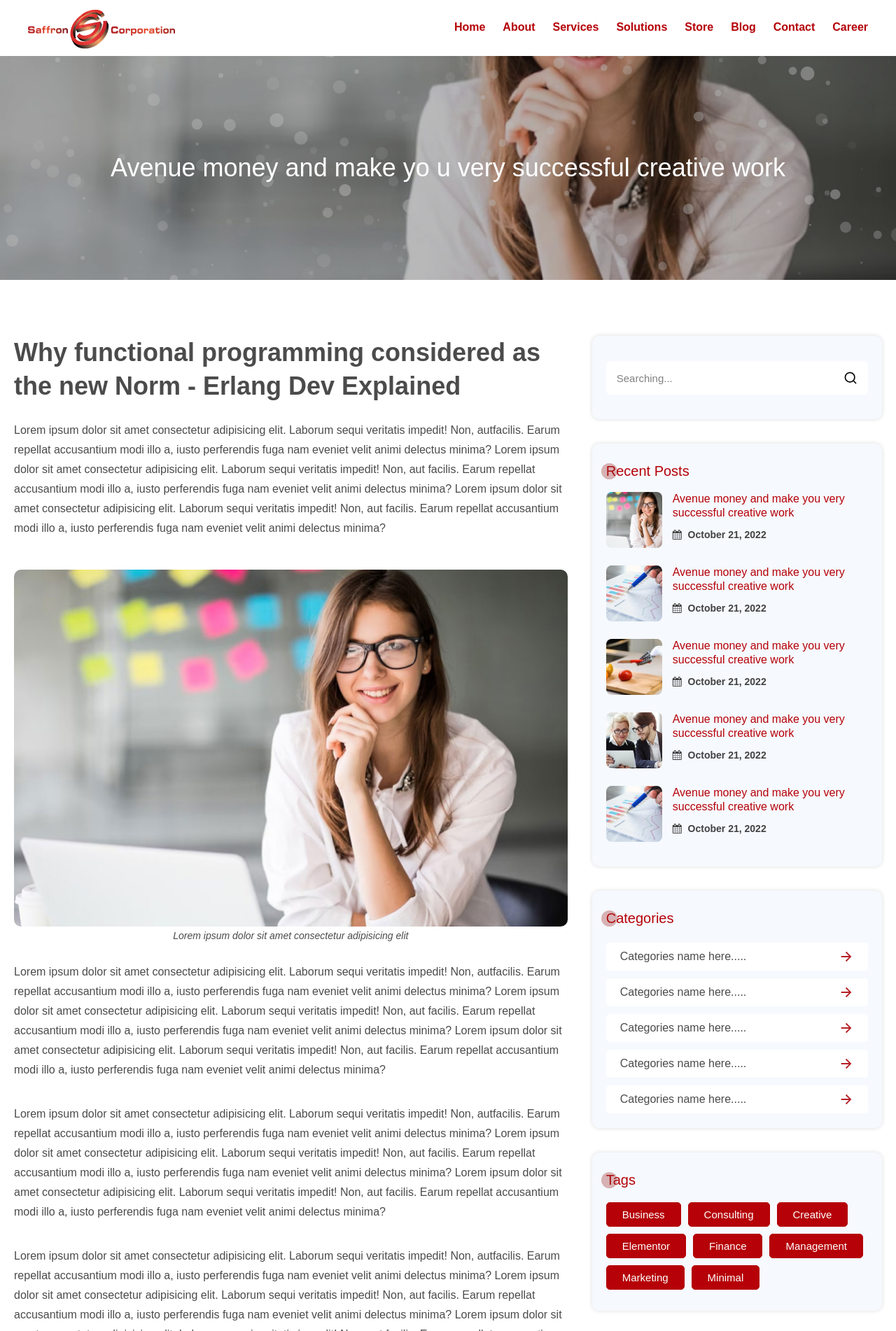
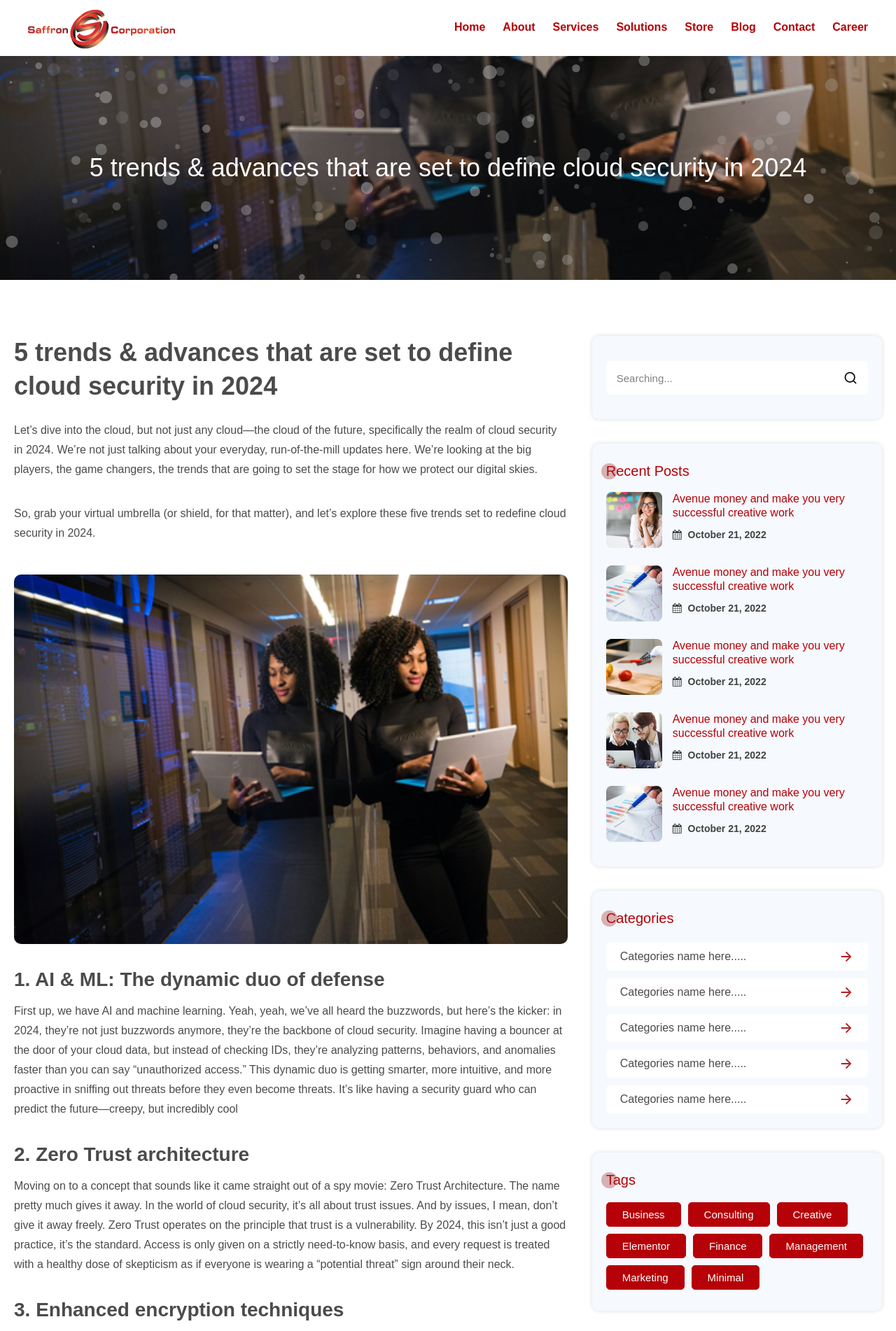
Before and after one commit to shadat-hossan/Saffron-Corporation-Main-Web, a PHP site: page /blog-single.html in a window 1280 px wide. Shown: the top 1902 px of the page at 70% size. Run offline with PHP 8.4, Linux system fonts and the light colour scheme; some libraries are stand-ins or nearby versions; some web fonts are replaced.

Commit message:
blog-single page syule and add some contant

```diff
--- a/blog-single.html
+++ b/blog-single.html
@@ -113,10 +113,12 @@
       </div>
     </nav>
     <div class="single_banner_area">
-      <img src="assets/img/feature/blog_post1.jpg" alt="" />
+      <img src="assets/img/feature/blog1.png" alt="" />
       <div id="snow-js" class="snow-js"></div>
       <div class="single_banner_info">
-        <h1>Avenue money and make yo u very successful creative work</h1>
+        <h1>
+          5 trends & advances that are set to define cloud security in 2024
+        </h1>
       </div>
     </div>
 
@@ -128,122 +130,93 @@
           data-aos-duration="2000"
         >
           <h2>
-            Why functional programming considered as the new Norm - Erlang Dev
-            Explained
+            5 trends & advances that are set to define cloud security in 2024
           </h2>
           <p>
-            Lorem ipsum dolor sit amet consectetur adipisicing elit. Laborum
-            sequi veritatis impedit! Non, autfacilis. Earum repellat accusantium
-            modi illo a, iusto perferendis fuga nam eveniet velit animi delectus
-            minima? Lorem ipsum dolor sit amet consectetur adipisicing elit.
-            Laborum sequi veritatis impedit! Non, aut facilis. Earum repellat
-            accusantium modi illo a, iusto perferendis fuga nam eveniet velit
-            animi delectus minima? Lorem ipsum dolor sit amet consectetur
-            adipisicing elit. Laborum sequi veritatis impedit! Non, aut facilis.
-            Earum repellat accusantium modi illo a, iusto perferendis fuga nam
-            eveniet velit animi delectus minima?
+            Let’s dive into the cloud, but not just any cloud—the cloud of the
+            future, specifically the realm of cloud security in 2024. We’re not
+            just talking about your everyday, run-of-the-mill updates here.
+            We’re looking at the big players, the game changers, the trends that
+            are going to set the stage for how we protect our digital skies.
+          </p>
+          <p>
+            So, grab your virtual umbrella (or shield, for that matter), and
+            let’s explore these five trends set to redefine cloud security in
+            2024.
           </p>
           <div class="blog_single_photo">
-            <img src="assets/img/feature/blog_post1.jpg" alt="" />
-            <small
-              >Lorem ipsum dolor sit amet consectetur adipisicing elit</small
-            >
+            <img src="assets/img/feature/blog1.png" alt="" />
           </div>
+          <h3>1. AI & ML: The dynamic duo of defense</h3>
           <p>
-            Lorem ipsum dolor sit amet consectetur adipisicing elit. Laborum
-            sequi veritatis impedit! Non, autfacilis. Earum repellat accusantium
-            modi illo a, iusto perferendis fuga nam eveniet velit animi delectus
-            minima? Lorem ipsum dolor sit amet consectetur adipisicing elit.
-            Laborum sequi veritatis impedit! Non, aut facilis. Earum repellat
-            accusantium modi illo a, iusto perferendis fuga nam eveniet velit
-            animi delectus minima? Lorem ipsum dolor sit amet consectetur
-            adipisicing elit. Laborum sequi veritatis impedit! Non, aut facilis.
-            Earum repellat accusantium modi illo a, iusto perferendis fuga nam
-            eveniet velit animi delectus minima?
+            First up, we have AI and machine learning. Yeah, yeah, we’ve all
+            heard the buzzwords, but here’s the kicker: in 2024, they’re not
+            just buzzwords anymore, they’re the backbone of cloud security.
+            Imagine having a bouncer at the door of your cloud data, but instead
+            of checking IDs, they’re analyzing patterns, behaviors, and
+            anomalies faster than you can say “unauthorized access.” This
+            dynamic duo is getting smarter, more intuitive, and more proactive
+            in sniffing out threats before they even become threats. It’s like
+            having a security guard who can predict the future—creepy, but
+            incredibly cool
           </p>
+          <h3>2. Zero Trust architecture</h3>
           <p>
-            Lorem ipsum dolor sit amet consectetur adipisicing elit. Laborum
-            sequi veritatis impedit! Non, autfacilis. Earum repellat accusantium
-            modi illo a, iusto perferendis fuga nam eveniet velit animi delectus
-            minima? Lorem ipsum dolor sit amet consectetur adipisicing elit.
-            Laborum sequi veritatis impedit! Non, aut facilis. Earum repellat
-            accusantium modi illo a, iusto perferendis fuga nam eveniet velit
-            animi delectus minima? Lorem ipsum dolor sit amet consectetur
-            adipisicing elit. Laborum sequi veritatis impedit! Non, aut facilis.
-            Earum repellat accusantium modi illo a, iusto perferendis fuga nam
-            eveniet velit animi delectus minima?
+            Moving on to a concept that sounds like it came straight out of a
+            spy movie: Zero Trust Architecture. The name pretty much gives it
+            away. In the world of cloud security, it’s all about trust issues.
+            And by issues, I mean, don’t give it away freely. Zero Trust
+            operates on the principle that trust is a vulnerability. By 2024,
+            this isn’t just a good practice, it’s the standard. Access is only
+            given on a strictly need-to-know basis, and every request is treated
+            with a healthy dose of skepticism as if everyone is wearing a
+            “potential threat” sign around their neck.
           </p>
+          <h3>3. Enhanced encryption techniques</h3>
           <p>
-            Lorem ipsum dolor sit amet consectetur adipisicing elit. Laborum
-            sequi veritatis impedit! Non, autfacilis. Earum repellat accusantium
-            modi illo a, iusto perferendis fuga nam eveniet velit animi delectus
-            minima? Lorem ipsum dolor sit amet consectetur adipisicing elit.
-            Laborum sequi veritatis impedit! Non, aut facilis. Earum repellat
-            accusantium modi illo a, iusto perferendis fuga nam eveniet velit
-            animi delectus minima? Lorem ipsum dolor sit amet consectetur
-            adipisicing elit. Laborum sequi veritatis impedit! Non, aut facilis.
-            Earum repellat accusantium modi illo a, iusto perferendis fuga nam
-            eveniet velit animi delectus minima?
+            Here’s where things get a bit James Bond. Encryption isn’t new, but
+            by 2024, the techniques are so advanced, they might as well be.
+            We’re talking quantum encryption, homomorphic encryption, and other
+            types that sound like they belong in a sci-fi movie. The gist is,
+            that as hackers get smarter, so does encryption. The goal is to
+            create a world where data is so securely locked away that even if
+            it’s stolen, it’s as good as gibberish without the key. Think of it
+            as writing your diary in a language only you understand—because
+            sometimes, keeping secrets secret is the best policy.
           </p>
-          <div class="blog_single_photo">
-            <img src="assets/img/feature/blog_post2.jpg" alt="" />
-            <small
-              >Lorem ipsum dolor sit amet consectetur adipisicing elit</small
-            >
-          </div>
+          <h3>4. Regulatory compliance as a baseline, not a ceiling</h3>
           <p>
-            Lorem ipsum dolor sit amet consectetur adipisicing elit. Laborum
-            sequi veritatis impedit! Non, autfacilis. Earum repellat accusantium
-            modi illo a, iusto perferendis fuga nam eveniet velit animi delectus
-            minima? Lorem ipsum dolor sit amet consectetur adipisicing elit.
-            Laborum sequi veritatis impedit! Non, aut facilis. Earum repellat
-            accusantium modi illo a, iusto perferendis fuga nam eveniet velit
-            animi delectus minima? Lorem ipsum dolor sit amet consectetur
-            adipisicing elit. Laborum sequi veritatis impedit! Non, aut facilis.
-            Earum repellat accusantium modi illo a, iusto perferendis fuga nam
-            eveniet velit animi delectus minima?
+            With great power comes great responsibility, and with great data
+            comes great regulation. GDPR was just the beginning. By 2024,
+            compliance isn’t just about avoiding fines, it’s about building
+            trust. Companies are using regulatory compliance as the baseline,
+            the foundation upon which they build even more robust security
+            measures. It’s like saying, “Sure, I can do ten push-ups because the
+            coach told me to, but watch me do twenty just to show off.” It’s
+            about going above and beyond, making data security a competitive
+            advantage rather than a checkbox. This means conducting a cloud
+            security assessment on a regular basis, to identify and fill gaps,
+            even when not mandated by the law, or relevant regulatory
+            authorities.
           </p>
+          <h3>5. The rise of cloud security platforms</h3>
           <p>
-            Lorem ipsum dolor sit amet consectetur adipisicing elit. Laborum
-            sequi veritatis impedit! Non, autfacilis. Earum repellat accusantium
-            modi illo a, iusto perferendis fuga nam eveniet velit animi delectus
-            minima? Lorem ipsum dolor sit amet consectetur adipisicing elit.
-            Laborum sequi veritatis impedit! Non, aut facilis. Earum repellat
-            accusantium modi illo a, iusto perferendis fuga nam eveniet velit
-            animi delectus minima? Lorem ipsum dolor sit amet consectetur
-            adipisicing elit. Laborum sequi veritatis impedit! Non, aut facilis.
-            Earum repellat accusantium modi illo a, iusto perferendis fuga nam
-            eveniet velit animi delectus minima?
-          </p>
-          <p>
-            Lorem ipsum dolor sit amet consectetur adipisicing elit. Laborum
-            sequi veritatis impedit! Non, autfacilis. Earum repellat accusantium
-            modi illo a, iusto perferendis fuga nam eveniet velit animi delectus
-            minima? Lorem ipsum dolor sit amet consectetur adipisicing elit.
-            Laborum sequi veritatis impedit! Non, aut facilis. Earum repellat
-            accusantium modi illo a, iusto perferendis fuga nam eveniet velit
-            animi delectus minima? Lorem ipsum dolor sit amet consectetur
-            adipisicing elit. Laborum sequi veritatis impedit! Non, aut facilis.
-            Earum repellat accusantium modi illo a, iusto perferendis fuga nam
-            eveniet velit animi delectus minima?
-          </p>
-          <div class="blog_single_photo">
-            <img src="assets/img/feature/blog_post3.jpg" alt="" />
-            <small
-              >Lorem ipsum dolor sit amet consectetur adipisicing elit</small
-            >
-          </div>
-          <p>
-            Lorem ipsum dolor sit amet consectetur adipisicing elit. Laborum
-            sequi veritatis impedit! Non, autfacilis. Earum repellat accusantium
-            modi illo a, iusto perferendis fuga nam eveniet velit animi delectus
-            minima? Lorem ipsum dolor sit amet consectetur adipisicing elit.
-            Laborum sequi veritatis impedit! Non, aut facilis. Earum repellat
-            accusantium modi illo a, iusto perferendis fuga nam eveniet velit
-            animi delectus minima? Lorem ipsum dolor sit amet consectetur
-            adipisicing elit. Laborum sequi veritatis impedit! Non, aut facilis.
-            Earum repellat accusantium modi illo a, iusto perferendis fuga nam
-            eveniet velit animi delectus minima?
+            Army knife of cloud security. Instead of juggling a dozen different
+            tools, each with its own login and interface, everything is
+            consolidated into one platform. These platforms are becoming
+            smarter, more integrated, and more customizable. They’re like the
+            command center of cloud security, giving you a bird’s eye view of
+            everything happening in your digital realm. By 2024, these platforms
+            are not just nice to have, they’re essential for keeping your cloud
+            castle safe from invaders. Conclusion So, there you have it,
+            folks—the cloud security landscape of 2024 is shaping up to be quite
+            the spectacle. From AI-enhanced defenses to uncrackable encryption
+            and everything in between, it’s clear that the future of cloud
+            security is all about being smarter, more integrated, and more
+            proactive. As we continue to migrate our digital lives to the cloud,
+            these advancements aren’t just comforting, they’re crucial. And
+            while the threats may evolve, so too do our defenses, ensuring that
+            our data remains safe and sound in the digital ether.
           </p>
           <div class="share_post">
             <h3>Share post:</h3>
--- a/style.css
+++ b/style.css
@@ -303,3 +303,30 @@
   left: 10%;
   bottom: 0;
 } */
+
+.blog-single-info h3 {
+  color: #4b4b4b;
+  font-size: 28px;
+  padding-bottom: 15px;
+}
+
+.blog-single-info ol,
+.blog-single-info ul {
+  padding: 0 0 26px 20px;
+}
+.blog-single-info ul li,
+.blog-single-info ul {
+  list-style-type: disc;
+}
+.blog-single-info ol li,
+.blog-single-info ol {
+  list-style-type: decimal;
+}
+.blog-single-infool li,
+.blog-single-info ul li {
+  color: #313131;
+  font-size: 16px;
+  font-weight: 400;
+  line-height: 26px;
+  padding-bottom: 3px;
+}
```
Also changed, not shown: blog.html (+12 -11 lines), assets/img/feature/blog1.png (added).
